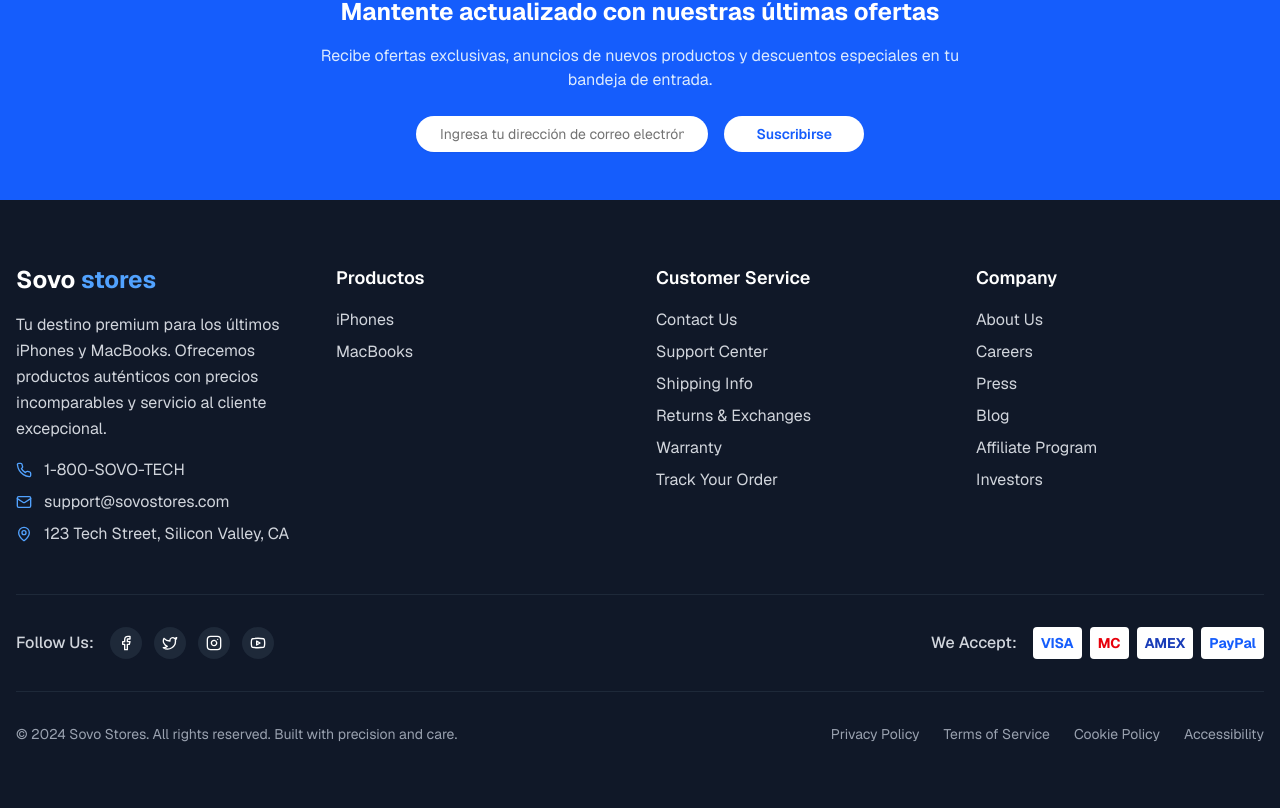
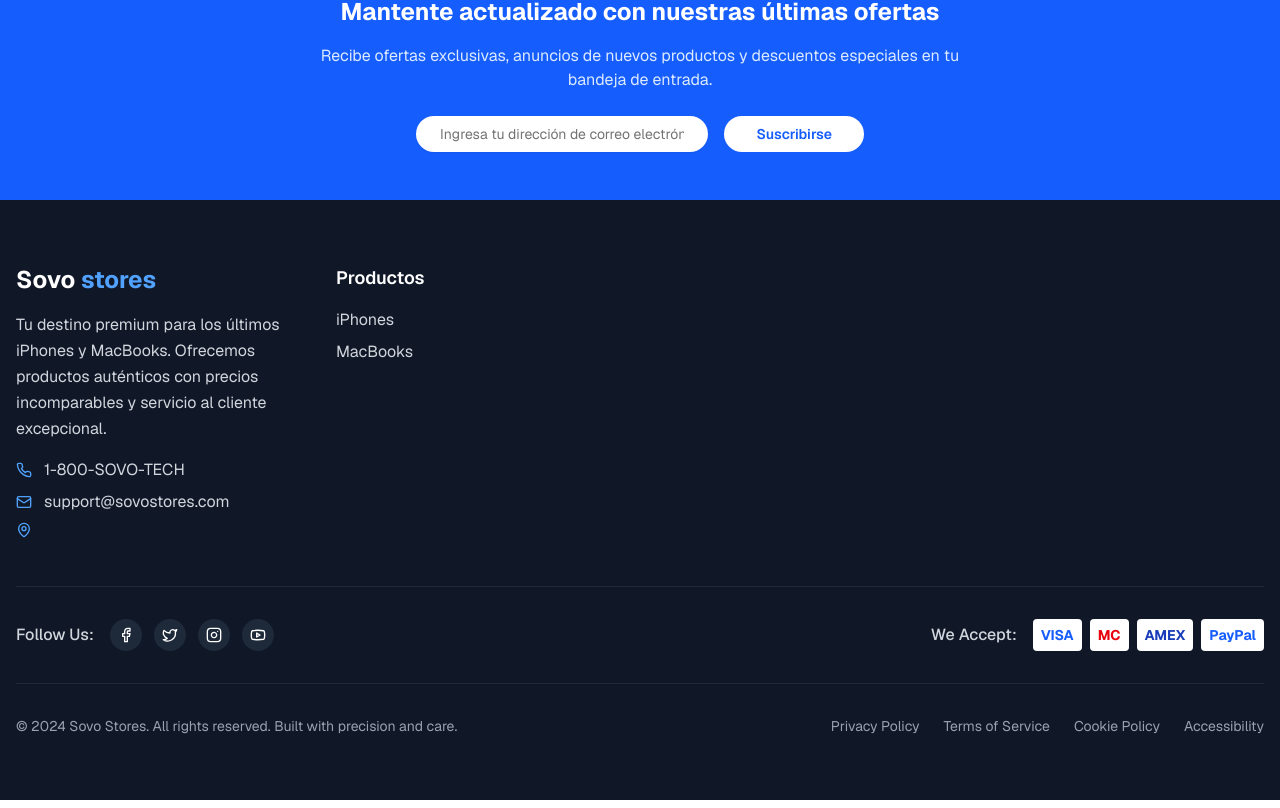
Before and after one commit to codeAKstan/sovo_stores, a Next.js app: page / in a window 1280 px wide. Shown: the part 4642-5450 px from the top of the page. Built offline with nearby package versions, Linux system fonts and the light colour scheme; no server answers; the database is empty.

Commit message:
refactor(footer): remove address and navigation sections
The address was commented out and entire Customer Service and Company navigation sections were removed to simplify the footer layout. These sections can be re-added later if needed.

```diff
--- a/components/footer.tsx
+++ b/components/footer.tsx
@@ -71,7 +71,7 @@ export function Footer() {
               </div>
               <div className="flex items-center space-x-3">
                 <MapPin className="h-4 w-4 text-blue-400" />
-                <span className="text-gray-300">123 Tech Street, Silicon Valley, CA</span>
+                {/* <span className="text-gray-300">123 Tech Street, Silicon Valley, CA</span> */}
               </div>
             </div>
           </div>
@@ -94,79 +94,7 @@ export function Footer() {
             </ul>
           </div>
 
-          {/* Customer Service */}
-          <div>
-            <h3 className="text-lg font-semibold mb-4">Customer Service</h3>
-            <ul className="space-y-2">
-              <li>
-                <Link href="/contact" className="text-gray-300 hover:text-white transition-colors">
-                  Contact Us
-                </Link>
-              </li>
-              <li>
-                <Link href="/support" className="text-gray-300 hover:text-white transition-colors">
-                  Support Center
-                </Link>
-              </li>
-              <li>
-                <Link href="/shipping" className="text-gray-300 hover:text-white transition-colors">
-                  Shipping Info
-                </Link>
-              </li>
-              <li>
-                <Link href="/returns" className="text-gray-300 hover:text-white transition-colors">
-                  Returns & Exchanges
-                </Link>
-              </li>
-              <li>
-                <Link href="/warranty" className="text-gray-300 hover:text-white transition-colors">
-                  Warranty
-                </Link>
-              </li>
-              <li>
-                <Link href="/track-order" className="text-gray-300 hover:text-white transition-colors">
-                  Track Your Order
-                </Link>
-              </li>
-            </ul>
-          </div>
 
-          {/* Company */}
-          <div>
-            <h3 className="text-lg font-semibold mb-4">Company</h3>
-            <ul className="space-y-2">
-              <li>
-                <Link href="/about" className="text-gray-300 hover:text-white transition-colors">
-                  About Us
-                </Link>
-              </li>
-              <li>
-                <Link href="/careers" className="text-gray-300 hover:text-white transition-colors">
-                  Careers
-                </Link>
-              </li>
-              <li>
-                <Link href="/press" className="text-gray-300 hover:text-white transition-colors">
-                  Press
-                </Link>
-              </li>
-              <li>
-                <Link href="/blog" className="text-gray-300 hover:text-white transition-colors">
-                  Blog
-                </Link>
-              </li>
-              <li>
-                <Link href="/affiliate" className="text-gray-300 hover:text-white transition-colors">
-                  Affiliate Program
-                </Link>
-              </li>
-              <li>
-                <Link href="/investors" className="text-gray-300 hover:text-white transition-colors">
-                  Investors
-                </Link>
-              </li>
-            </ul>
-          </div>
         </div>
 
         {/* Social Media & Payment Methods */}
```
